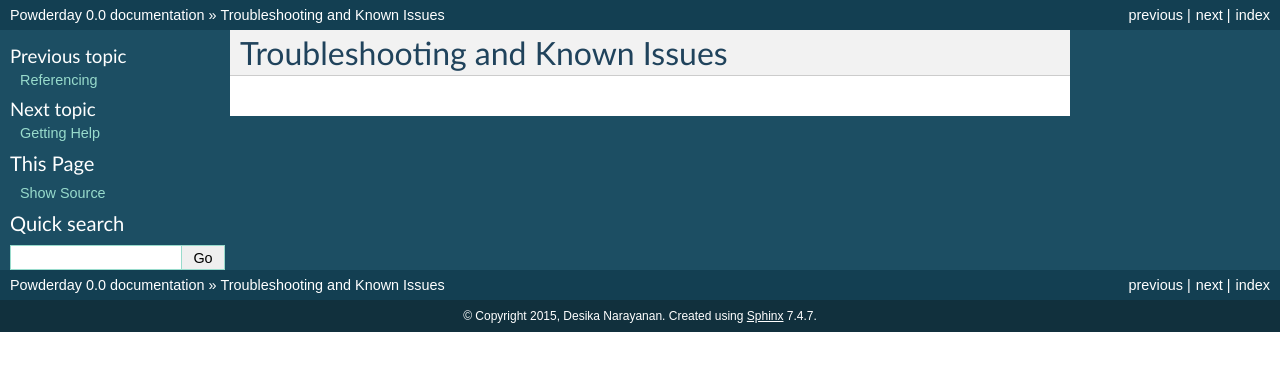
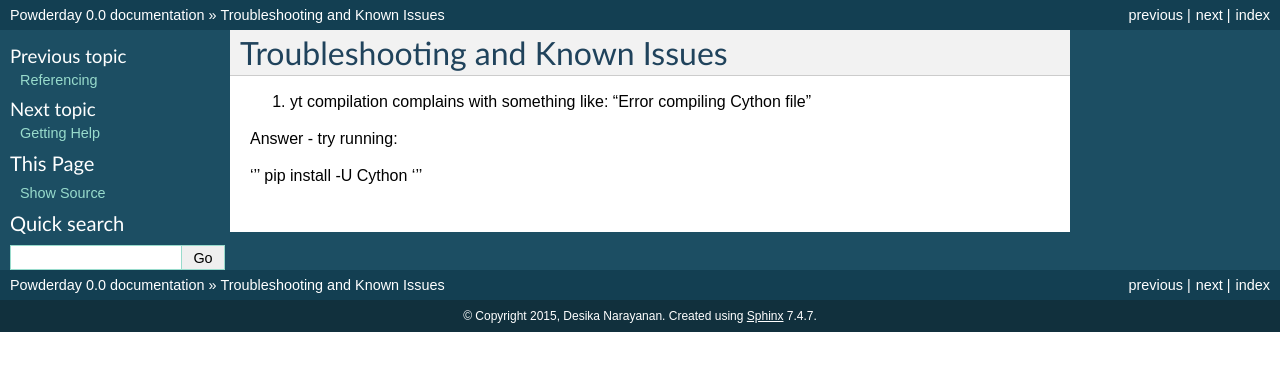
Before and after one commit to dnarayanan/powderday, a Sphinx documentation site: the page built from docs/troubleshooting.rst, in a window 1280 px wide. Shown: the top 371 px of the page. Built offline with Sphinx 7.4.7, drawn with Linux system fonts in a browser that asks for light colours.

Commit message:
troubleshooting doc update

```diff
--- a/docs/troubleshooting.rst
+++ b/docs/troubleshooting.rst
@@ -1,2 +1,10 @@
 Troubleshooting and Known Issues
 **********
+
+1. yt compilation complains with something like: "Error compiling Cython file"
+
+Answer - try running:
+
+'''
+pip install -U Cython
+'''
```
